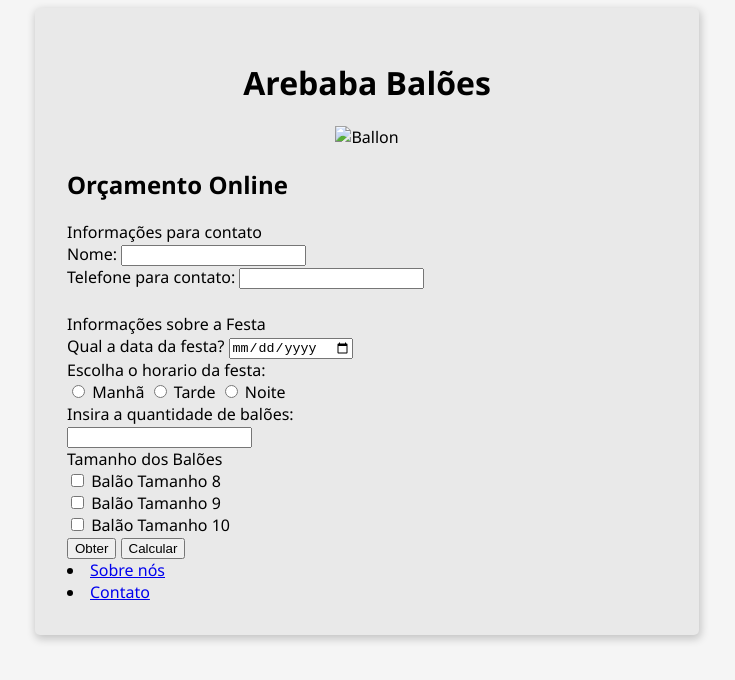
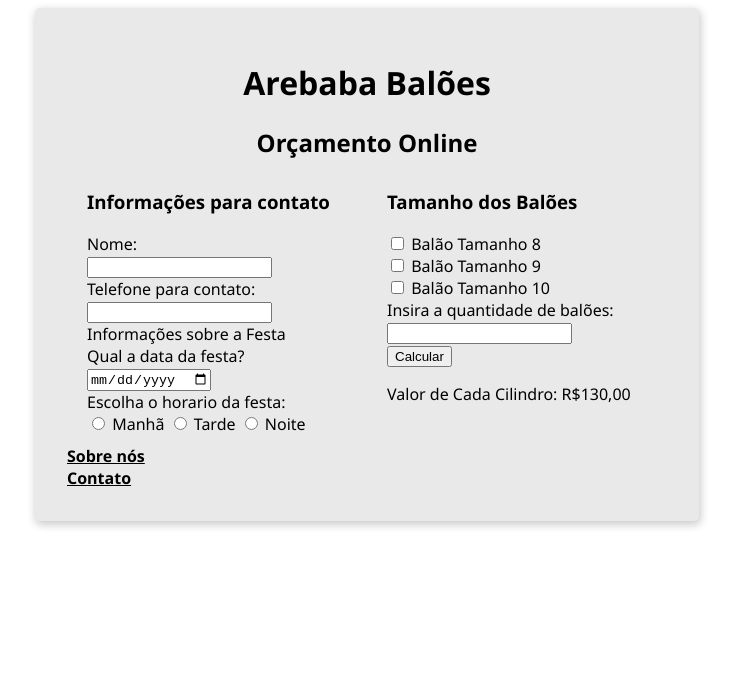
Before and after one commit to JacomoAraujo/projetoarebaba, a plain HTML site: page orcamento.html in a window 1280 px wide. Shown: the whole page, without its empty margins (273-1008 px from the left). Drawn offline with Linux system fonts and the light colour scheme.

Commit message:
closes#3 - Calculo funcionando

```diff
--- a/calculos.js
+++ b/calculos.js
@@ -1,39 +1,37 @@
-function obterTamBalao() {
-  balaoType = document.getElementsByName('balao')
-}
-
-
-
-function calculaCilindros (balaoType, unidadesBalao){
+function calculaCilindros (){
   event.preventDefault()
   let unidadesBalao = 0
   let balaoType = ""
   let nome = ""
-  let telefone = ""
-  let dataFesta = ""
   let cilindrosGH = 0
-  let precoCilindro = 10
+  let precoCilindro = 130
 
-  unidadesBalao = document.getElementById("unidadesBalao").value
-  balaoType = document.getElementById("balaoType").value
-  nome = document.getElementById("nome").value
-  telefone = document.getElementById("telefone").value
-  dataFesta = document.getElementById("dataFesta").value
+  unidadesBalao = document.getElementById("unidadesBalao").value;
+  nome = document.getElementById("nome").value;
+
+  const radioInputs = document.querySelectorAll('input[name="balao"]');
+  for (const radioInput of radioInputs) {
+  if (radioInput.checked) {
+    balaoType = radioInput.value;
+    break; // Sai do loop assim que encontrar o input selecionado.
+  }
+}
+
 
   if (balaoType == "balaoTam8"){
     cilindrosGH = unidadesBalao/100
   }
   if (balaoType == "balaoTam9"){
-    cilindrosGH == unidadesBalao/80
+    cilindrosGH = unidadesBalao/80
   }
   if (balaoType == "balaoTam10"){
     cilindrosGH = unidadesBalao/70
   }
 
-  if (checkbox.c)
 
-  precoFinal = precoCilindro * cilindrosGH
 
-  document.getElementById("cilindrosGH").innerHTML = (`${nome}, Serão utilizados :${cilindrosGH.toFixed(2)}`)
-  document.getElementById("precoFinal").innerHTML = (`Valor gasto em Cilindros: ${precoFinal.toFixed(2)}`)
+  const precoFinal = precoCilindro * cilindrosGH
+
+  document.getElementById("cilindrosGH").innerHTML = (`${nome}, Serão utilizados: ${cilindrosGH.toFixed(2)} Cilindros`)
+  document.getElementById("precoFinal").innerHTML = (`Valor total em Cilindros: R$${precoFinal.toFixed(2)}`)
 }
--- a/orcamento.html
+++ b/orcamento.html
@@ -9,36 +9,35 @@
 </head>
 
 
-<body>
+<div>
     <div class="container">
         <h1>Arebaba Balões</h1>
-    <div class=imagem>
-        <img
-        src="vecteezy_red-balloon-png-file_16596642_598.png"
-        alt="Ballon" />
-    </div>
         <h2>Orçamento Online</h2>
-        <div>
-            <div class="contact">
-                <label id="info">Informações para contato</label>
-                <br>
+
+        <div class="flex-container">
+            <div class="col-1">
+                <h3>Informações para contato</h3>
 
                 <label for="nome">Nome:</label>
+                <br>
                 <input type="text" name="nome" id="nome">
                 <br>
 
                 <label for="telefone">Telefone para contato:</label>
+                <br>
                 <input type="text" name="telefone" id="telefone" maxlength="11">
                 <br>
 
-            </div>
-        </div>
+
                 <label id="info">Informações sobre a Festa</label>
                 <br>
 
+                <label for="dataFesta">Qual a data da festa?</label>
+                <br>
 
-    <label for="dataFesta">Qual a data da festa?</label>
-    <input type="date" name="dataFesta" id="dataFesta"><br>
+                <input type="date" name="dataFesta" id="dataFesta">
+                <br>
+
                 <div>Escolha o horario da festa:</div>
                 <input type="radio" name="horaFesta" id="manha">
                 <label for="horaFesta">Manhã</label>
@@ -47,29 +46,42 @@
                 <input type="radio" name="horaFesta" id="noite">
                 <label for="horaFesta">Noite</label>
 
-    <br>
-    <label for="unidadesBalao">Insira a quantidade de balões:</label><br>
-    <input type="number" name="unidadesBalao" id="unidadesBalao"><br>
 
-    <div>Tamanho dos Balões</div>
+
+            </div>
+
+            <div class="col-2">
+                <h3>Tamanho dos Balões</h3>
 
                 <input type="checkbox" name="balao" id="balaoTam8" value="balaoTam8">
                 <label for="balaoTam8">Balão Tamanho 8</label><br>
                 <input type="checkbox" name="balao" id="balaoTam9" value="balaoTam9">
                 <label for="balaoTam9">Balão Tamanho 9</label><br>
                 <input type="checkbox" name="balao" id="balaoTam10" value="balaoTam10">
-    <label for="balaoTam10">Balão Tamanho 10</label><br>
-    <button onclick="obterTamBalao()" > Obter </button>
+                <label for="balaoTam10">Balão Tamanho 10</label>
+                <br>
 
-      <button id="calcular" onclick="calculaCilindros">Calcular</button>
+                <label for="unidadesBalao">Insira a quantidade de balões:</label>
+                <br>
 
-      <div id="cilindorsGH"></div>
+                <input type="number" name="unidadesBalao" id="unidadesBalao">
+                <br>
+
+                <button id="calcular" onclick="calculaCilindros()">Calcular</button>
+
+                <div class="calculo">
+                    <div>Valor de Cada Cilindro: R$130,00 </div>
+                    <div id="cilindrosGH"></div>
                     <div id="precoFinal"></div>
-
+                </div>
+            </div>
+        </div>
         <header>
-        <li><a href="sobre.html">Sobre nós</a></li>
-        <li><a href="contato.html">Contato</a></li>
+                <a href="sobre.html">Sobre nós</a>
+                <br>
+                <a href="contato.html">Contato</a>
         </header>
+    </div>
 
     <script src="calculos.js"></script>
 </body>
--- a/style/estilo.css
+++ b/style/estilo.css
@@ -1,11 +1,11 @@
 body{
-    background-color: #F5F5F5;
+
+    background: linear-gradient();
     font-family: 'Segoe UI', Tahoma, Geneva, Verdana, sans-serif;
 }
 .container{
     background-color: #E9E9E9;
     margin: auto;
-    display: block;
 
     width: 600px;
 
@@ -14,8 +14,28 @@ body{
     overflow: hidden;
     padding: 32px;
 }
+.col-1{
+    width: 50%;
+    padding: 10px 20px;
+}
+.col-2{
+    width: 50%;
+    padding: 10px 20px;
+}
+.flex-container {
+    display: flex;
+
+    justify-content: space-around;
+}
+.calculo{
+    margin-top: 16px;
+}
+.infos{
+    margin-top: 32px;
+}
 h1{
     text-align: center;
+
 }
 img{
     text-align: center;
@@ -26,9 +46,20 @@ img{
 .contact{
     padding-bottom: 24px;
 }
-#info{
-    font-weight: 500;
-}
+
 input{
     width: max-content,;
 }
+a{
+    color: #000;
+    font-weight: bold;
+}
+a:hover{
+    color:  #0723f672;
+}
+h2{
+    text-align: center;
+}
+h3{
+    margin-top: 0;
+}
```
Also changed, not shown: contato.html (+6 -9 lines), sobre.html (+12 -6 lines). Lines whose indentation alone changed are shown as unchanged.
